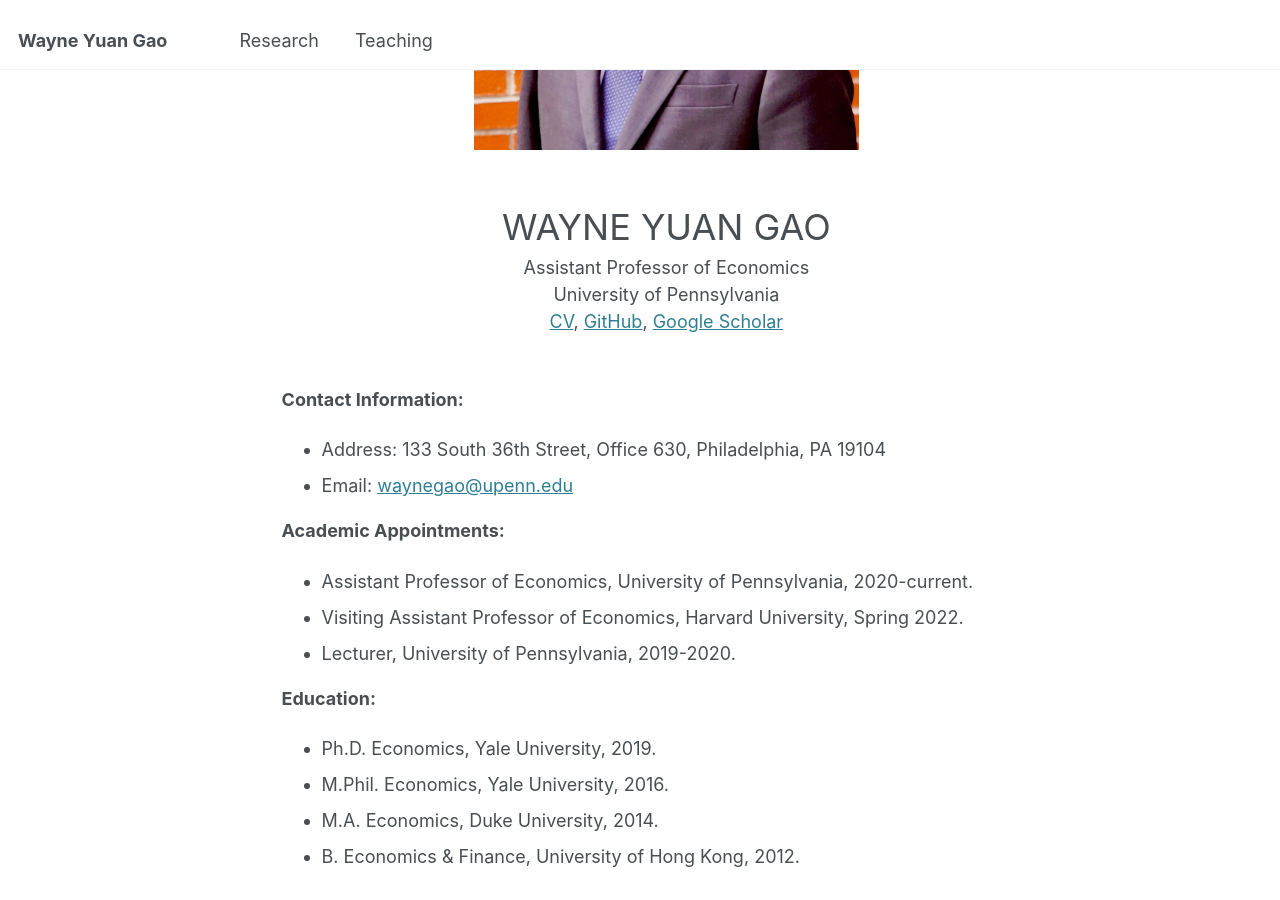
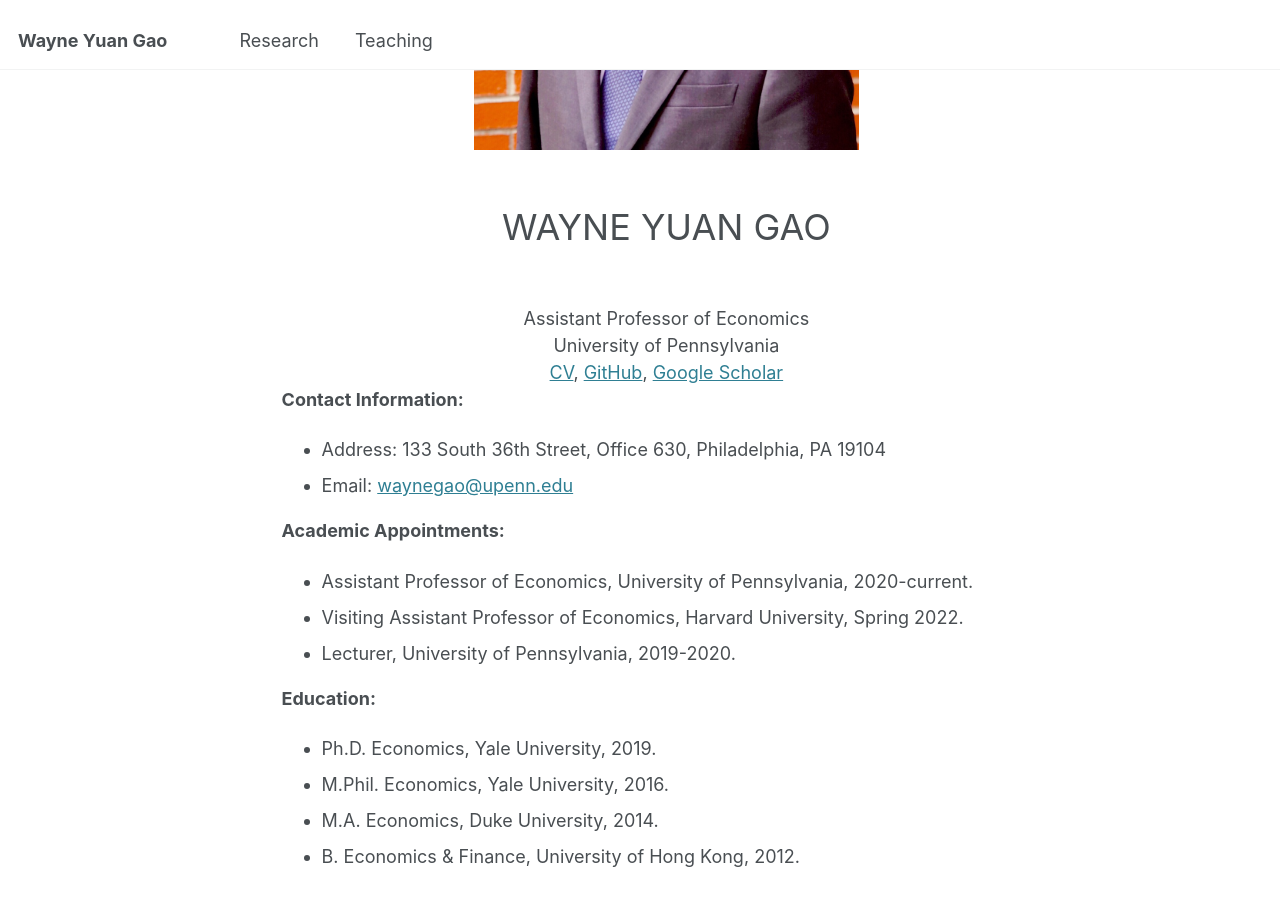
Before and after one commit to wayne-y-gao/wayne-y-gao.github.io, a Jekyll site: the page built from _pages/about.md, in a window 1280 px wide and 900 px high, scrolled down 501 px. Built offline with Jekyll 4.4.1, drawn with Linux system fonts in a browser that asks for light colours.

Commit message:
Update about.md

```diff
--- a/_pages/about.md
+++ b/_pages/about.md
@@ -17,6 +17,8 @@ redirect_from:
   WAYNE YUAN GAO
 </div>
 
+<br />
+
 <div style="text-align: center;">
   Assistant Professor of Economics<br>
   University of Pennsylvania<br>
@@ -26,10 +28,9 @@ redirect_from:
   <a href="files/GaoWayne_CV250210.pdf">CV</a>,
   <a href="https://github.com/wayne-y-gao">GitHub</a>,
   <a href="https://scholar.google.com/citations?user=fjLSVhgAAAAJ">Google Scholar</a>
-
 </div>
 
-<br />
+
 
 **Contact Information:**
 * Address: 133 South 36th Street, Office 630, Philadelphia, PA 19104
```
